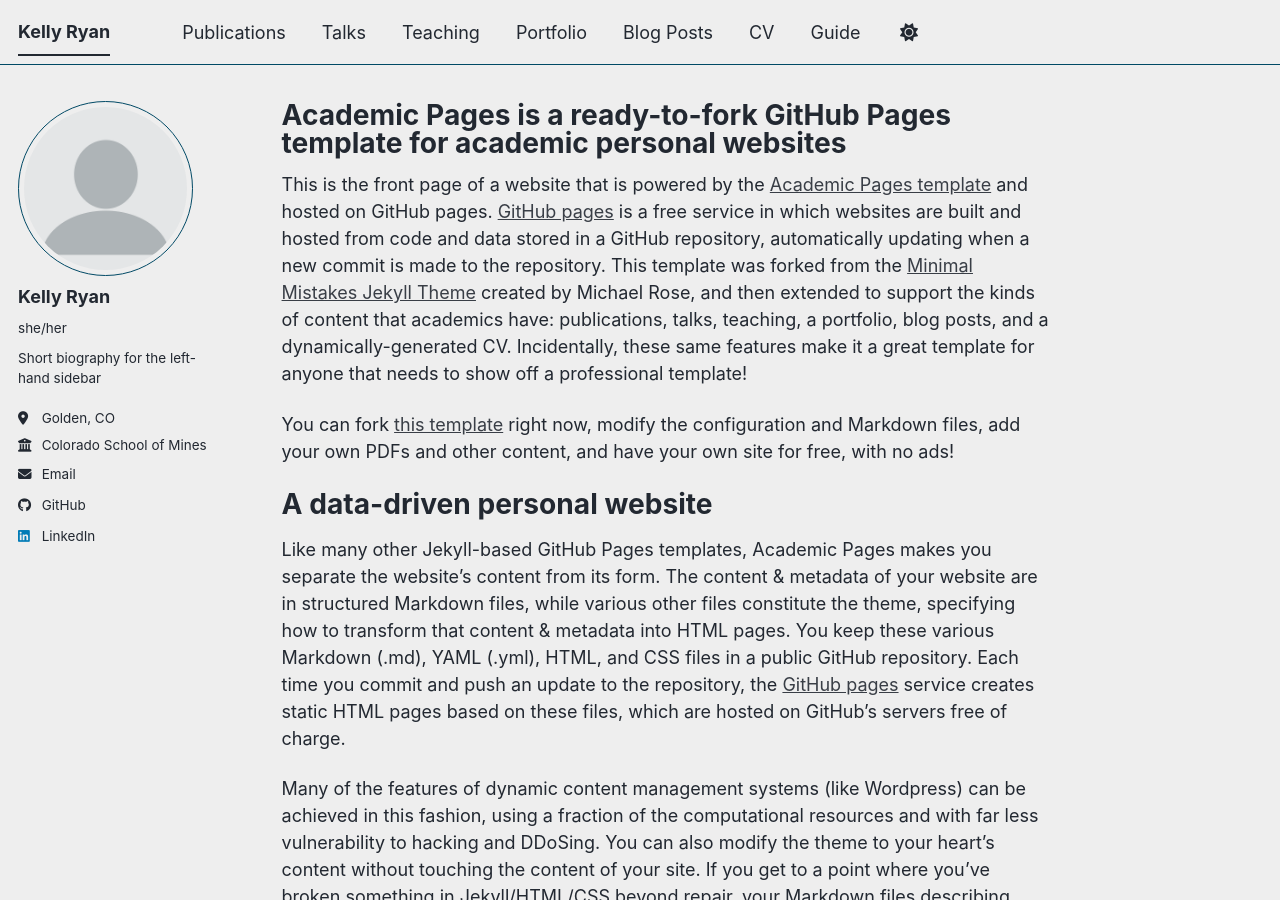
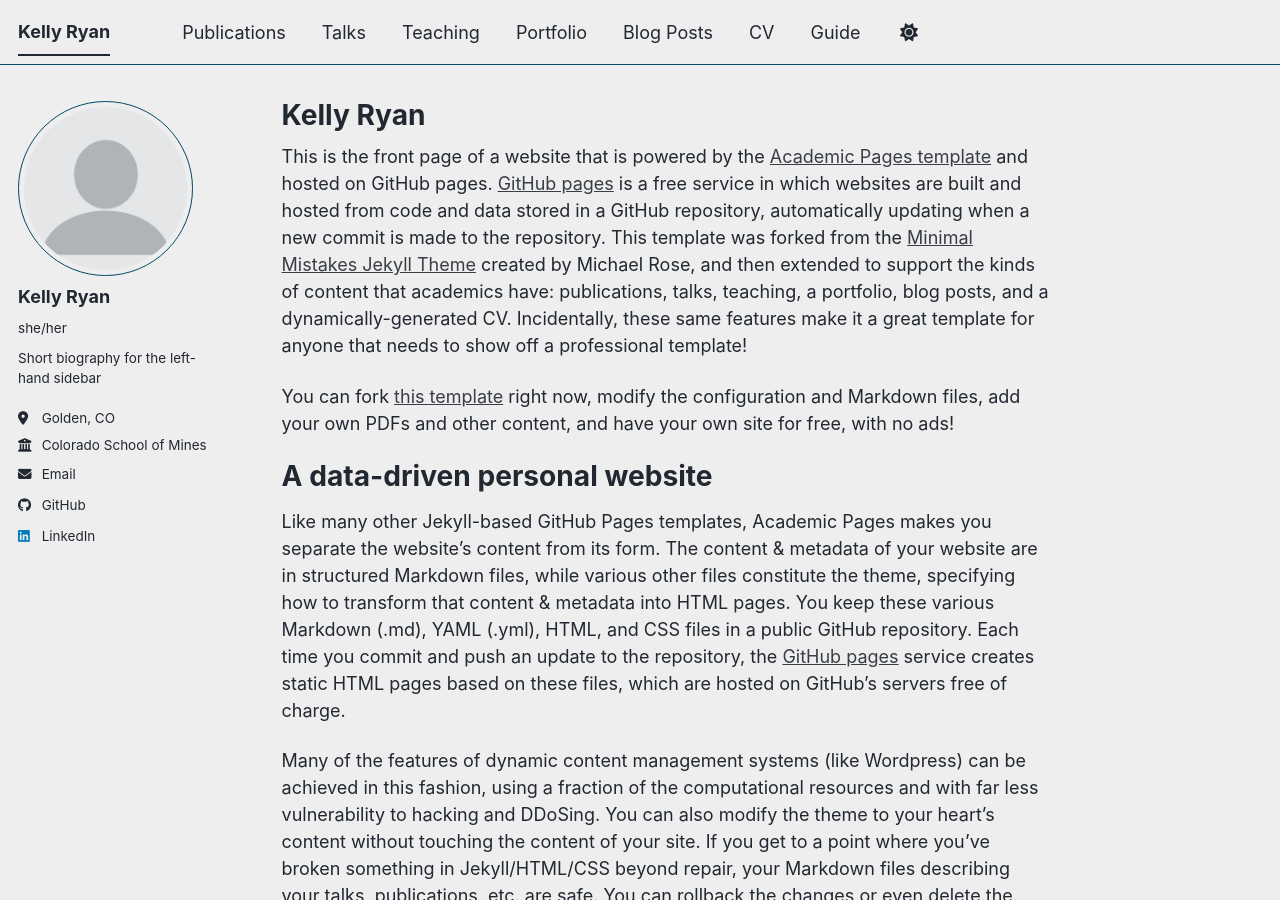
Before and after one commit to kkryan2023/kkryan2023.github.io, a Jekyll site: the page built from _pages/about.md, in a window 1280 px wide and 900 px high. Built offline with Jekyll 4.4.1, drawn with Linux system fonts in a browser that asks for light colours; a script bundle is joined from its source files by our own code; library files that are not in the unit come from our copies.

Commit message:
Update about.md

```diff
--- a/_pages/about.md
+++ b/_pages/about.md
@@ -1,6 +1,6 @@
 ---
 permalink: /
-title: "Academic Pages is a ready-to-fork GitHub Pages template for academic personal websites"
+title: "Kelly Ryan"
 author_profile: true
 redirect_from:
   - /about/
```
